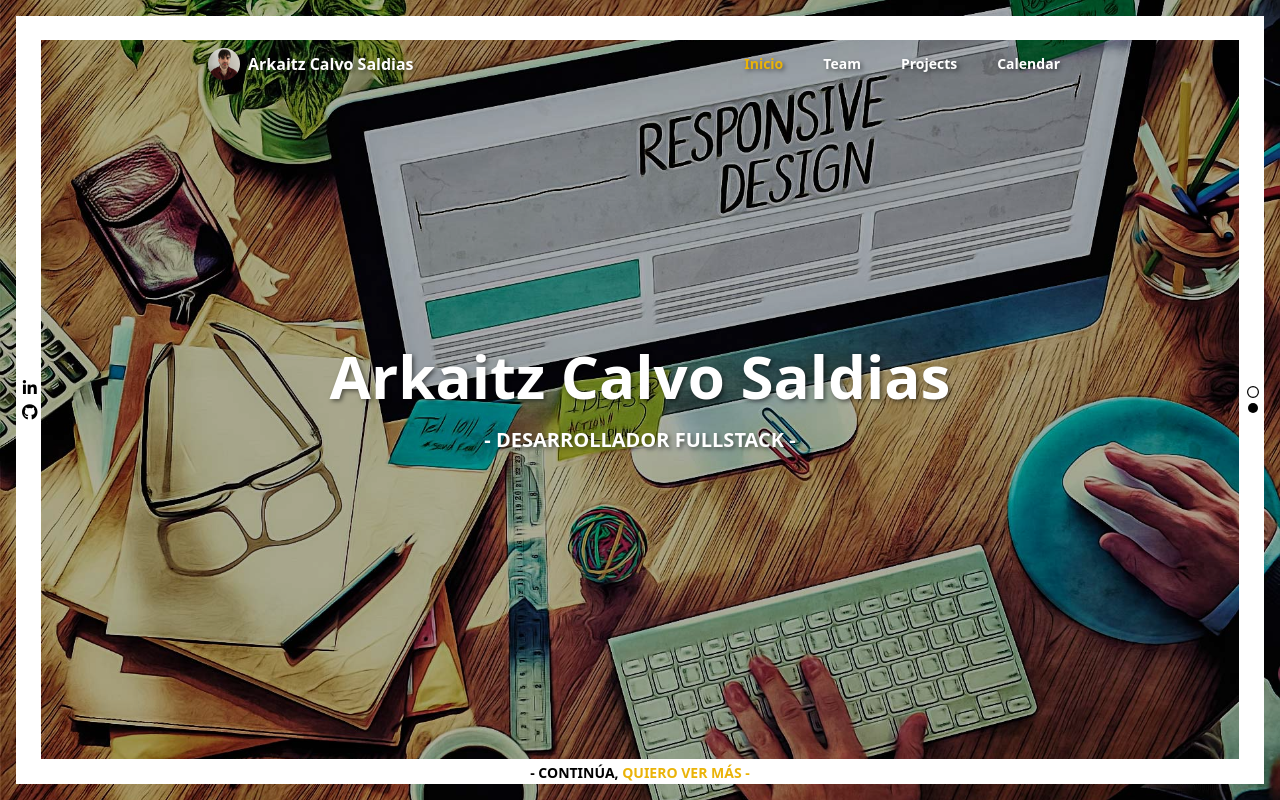
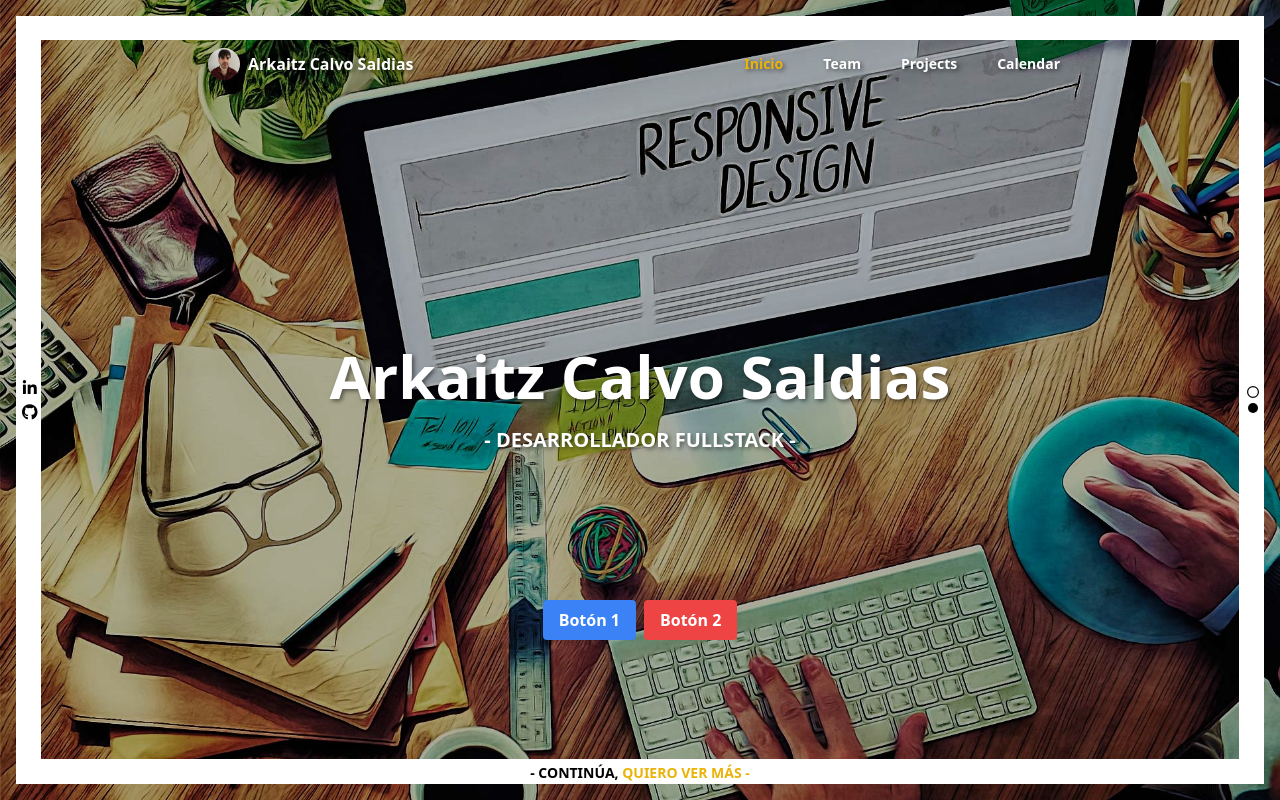
Before and after one commit to XxFenixDCxX/Portfolio, an Angular app: page / in a window 1280 px wide. Built offline with nearby package versions, Linux system fonts and the light colour scheme.

Commit message:
Agregados dos botones abajo del texto

```diff
--- a/src/app/home/home.component.html
+++ b/src/app/home/home.component.html
@@ -5,4 +5,9 @@
     <h1 class="text-6xl font-bold mb-5">Arkaitz Calvo Saldias</h1>
     <p class="text-xl font-bold">- DESARROLLADOR FULLSTACK -</p>
   </div>
+
+  <div class="absolute bottom-0 left-0 right-0 flex justify-center mb-40">
+    <button class="bg-blue-500 hover:bg-blue-700 text-white font-bold py-2 px-4 rounded mr-2">Botón 1</button>
+    <button class="bg-red-500 hover:bg-red-700 text-white font-bold py-2 px-4 rounded">Botón 2</button>
+  </div>
 </div>
```
